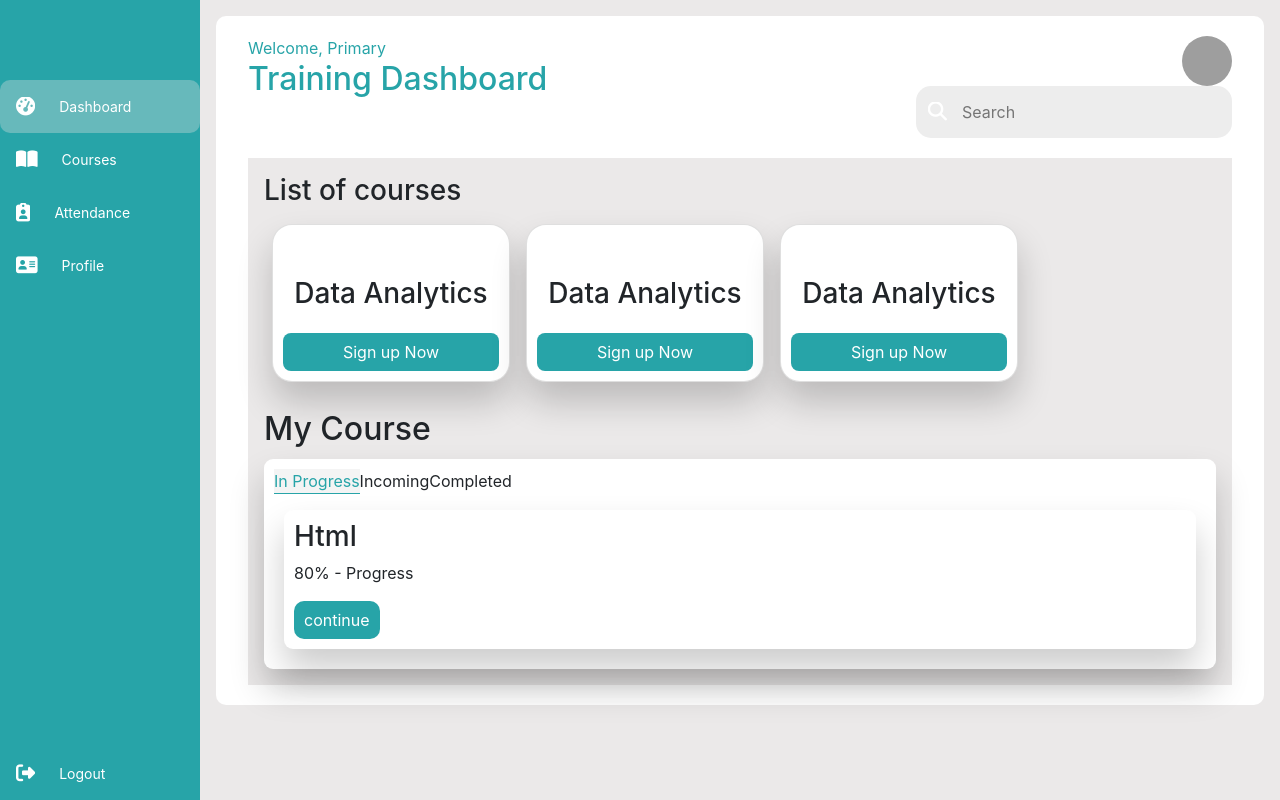
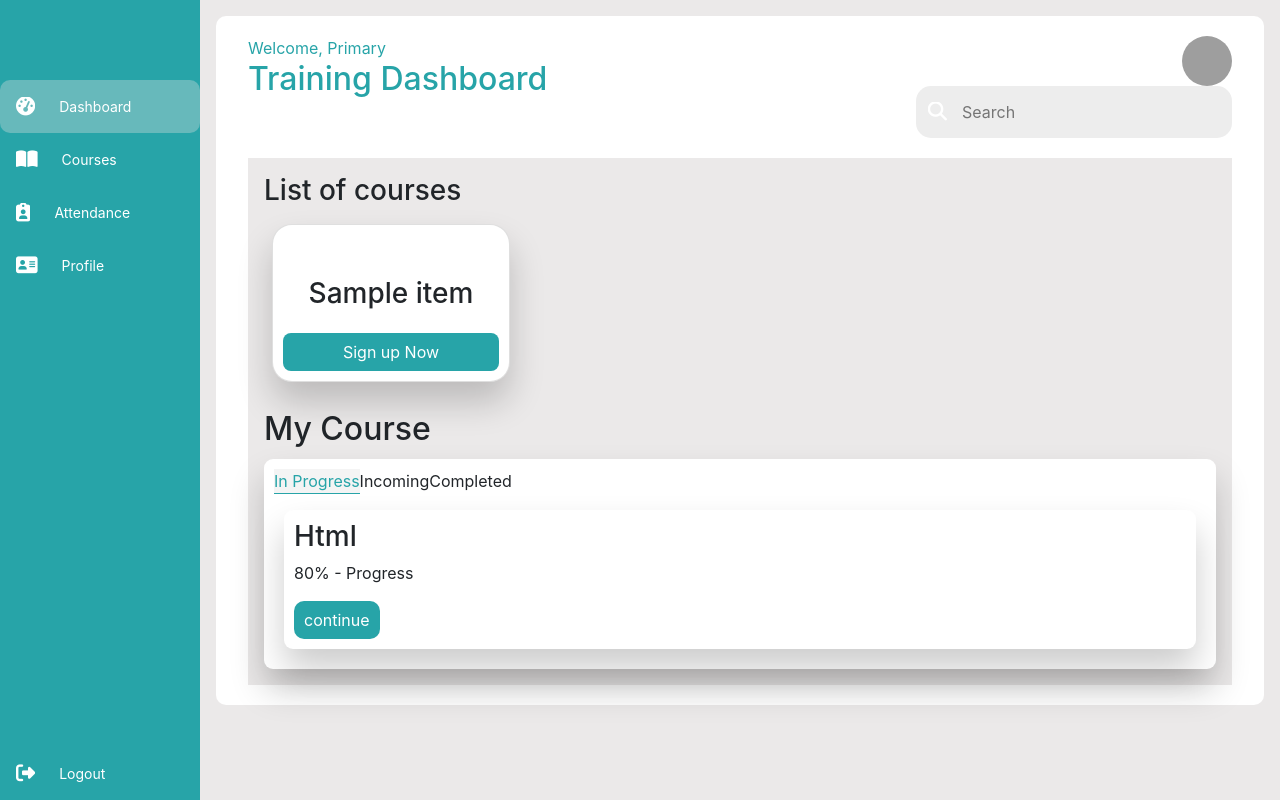
Before and after one commit to mindytyj/straits, a Flask app: template templates/dashboard.html in a window 1280 px wide. Run offline with Flask 3, Linux system fonts and the light colour scheme; the template is opened without the code that fills it: most values are stand-ins (such as "Sample title", 1, 10 or a date in 2020); some libraries are stand-ins or nearby versions; grey boxes are pictures that could not be loaded.

Commit message:
Fetch Data to Reflect Courses

```diff
--- a/app.py
+++ b/app.py
@@ -1,19 +1,17 @@
 from flask import Flask, render_template, request
 from config import database
-
 from login import login
 
 app = Flask(__name__)
 
-dbquery = database.connection.cursor()
-dbquery.execute("")
-dbquery.close()
-database.connection.close()
-
 # Routes
 @app.route("/")
 def index():
-    return render_template("dashboard.html")
+    dbquery = database.connection.cursor(dictionary=True)
+    dbquery.execute("SELECT CourseID, CourseName, TrainingHours FROM Courses;")
+    courses = dbquery.fetchall()
+    dbquery.close()
+    return render_template("dashboard.html", courses=courses)
 
 def login():
     # dbquery = connection.cursor()
@@ -26,7 +24,13 @@ def login():
 def submit():
     username = request.form['username']
     password = request.form['password']
-    return login(username, password)
+
+    dbquery = database.connection.cursor()
+    dbquery.execute(f"SELECT Username, Password FROM Users WHERE Username = `{username}` AND Password = `{password}`);")
+    dbquery.close()
+    database.connection.close()
+
+    return
 
 @app.route("/hr")
 def hr():
--- a/templates/dashboard.html
+++ b/templates/dashboard.html
@@ -5,7 +5,7 @@
     <div class="logo"></div>
     <ul class="menu">
         <li class="active">
-            <a href="/">
+            <a href="/dashboard">
                 <i class="fas fa-tachometer-alt"></i>
                 <span>Dashboard</span>
             </a>
@@ -55,21 +55,13 @@
                <div class="main-course">
                    <h3>List of courses</h3>
                    <div class="main-skills">
-                       <div class="card">
+                       {% for item in courses %}
+ <div class="card">
                            <i class="fas fa-laptop-code"></i>
-                           <h3>Data Analytics</h3>
+                           <h3>{{item.CourseName}}</h3>
                            <button>Sign up Now</button>
                        </div>
-                       <div class="card">
-                           <i class="fas fa-laptop-code"></i>
-                           <h3>Data Analytics</h3>
-                           <button>Sign up Now</button>
-                       </div>
-                       <div class="card">
-                           <i class="fas fa-laptop-code"></i>
-                           <h3>Data Analytics</h3>
-                           <button>Sign up Now</button>
-                       </div>
+{% endfor %}
                    </div>
                     <section class="my-course">
                         <h2>My course</h2>
```
